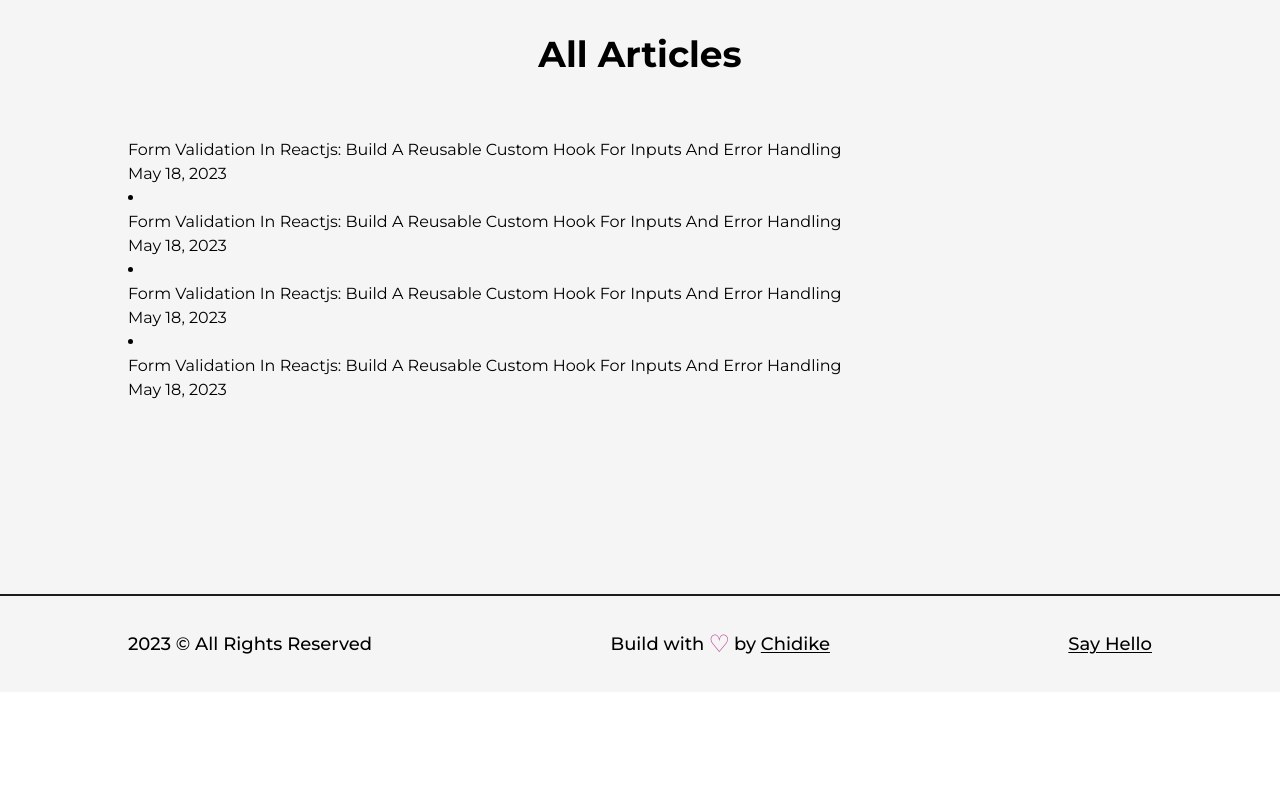
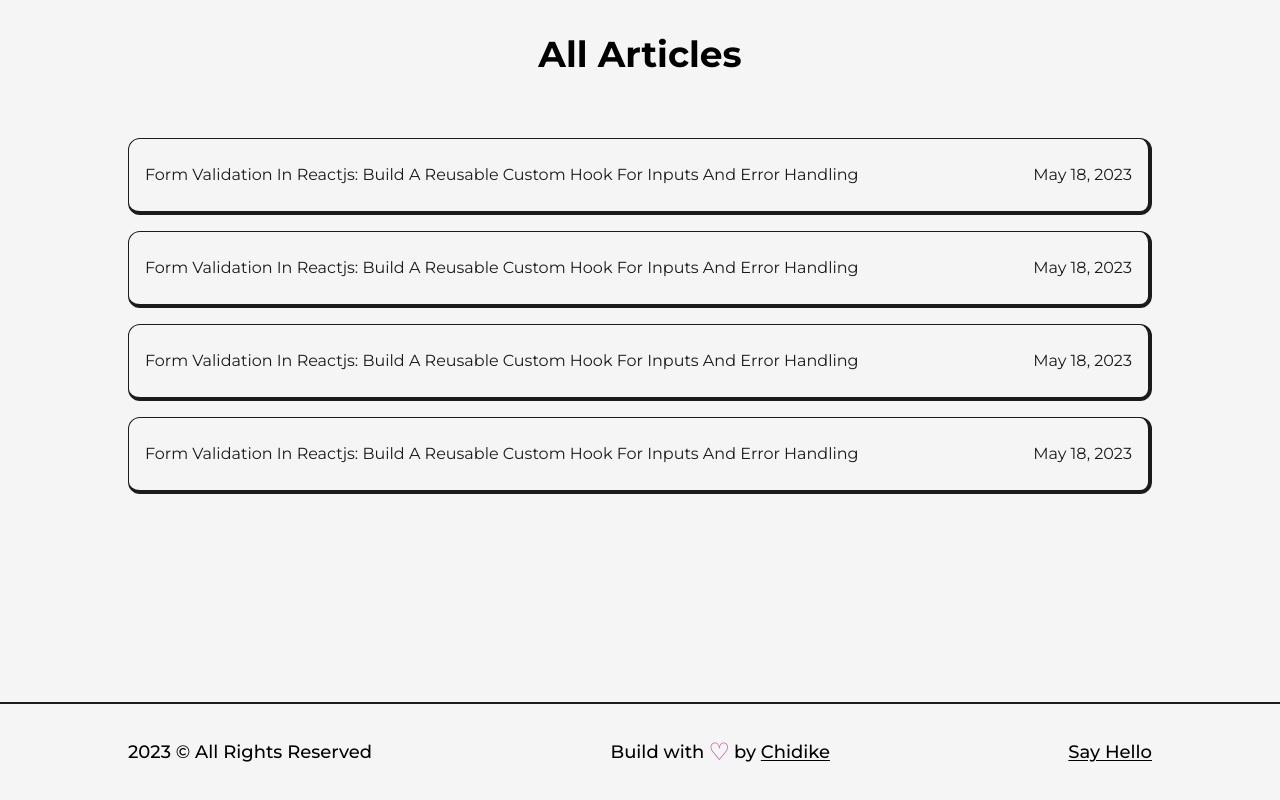
Before and after one commit to lacegiovanni17/Nextjs-dev-Portfolio, a Next.js app: page /articles in a window 1280 px wide. Shown: the part 1110-1910 px from the top of the page. Before the commit the page ends 1802 px from the top, so only its background shows below. Built offline with nearby package versions, Linux system fonts and the light colour scheme.

Commit message:
added new feat articles borders

```diff
--- a/src/pages/articles.js
+++ b/src/pages/articles.js
@@ -13,7 +13,7 @@ const FramerImage = motion(Image);
 
 const Article = ({img, title, date, link}) => {
   return (
-    <li>
+    <li className="relative w-full p-4 py-6 my-4 rounded-xl flex items-center justify-between bg-light text-dark first:mt-0 border border-solid border-dark border-r-4 border-b-4">
       <Link href={link} target="_blank">
         <h2>{title}</h2>
       </Link>
```
